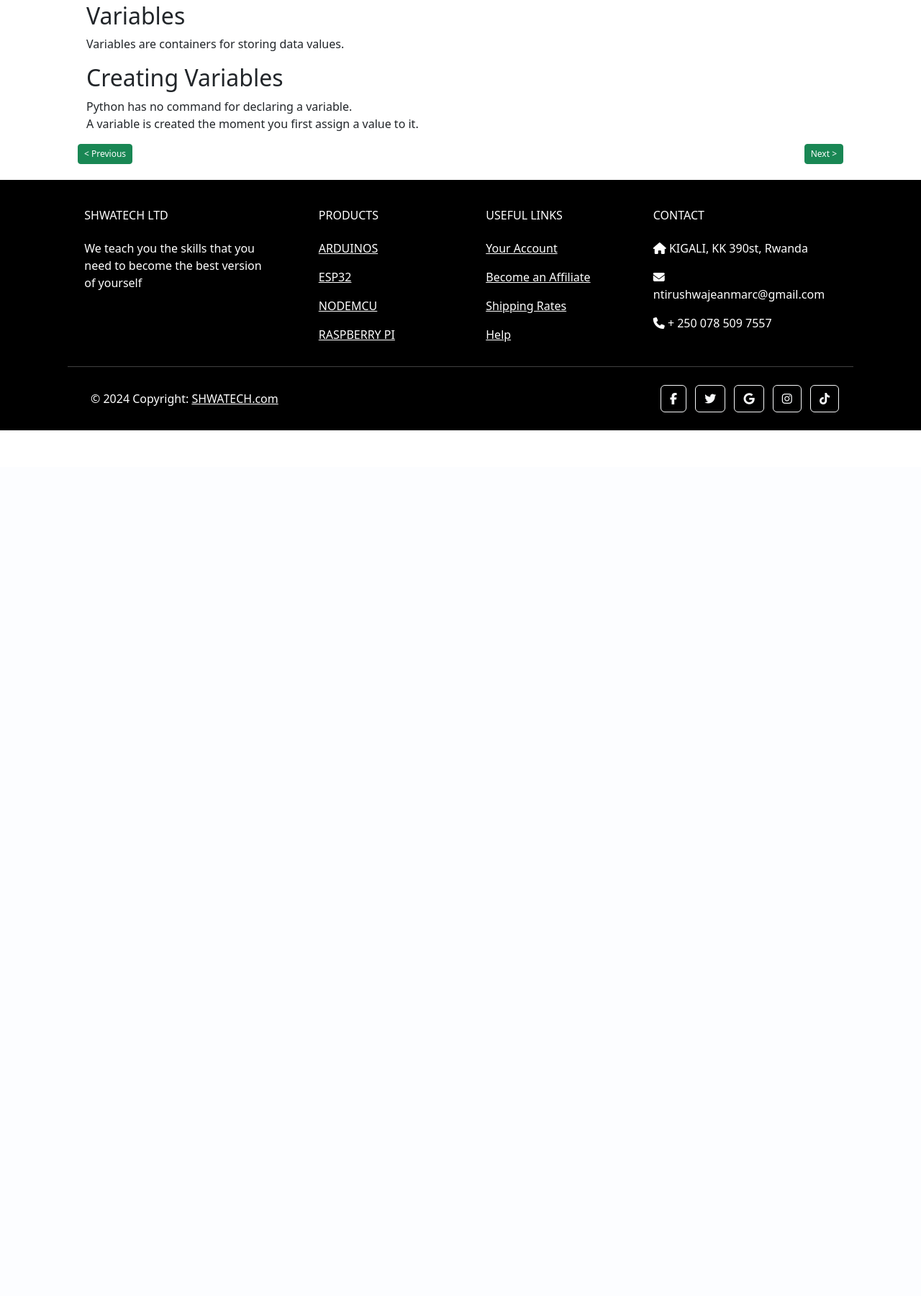
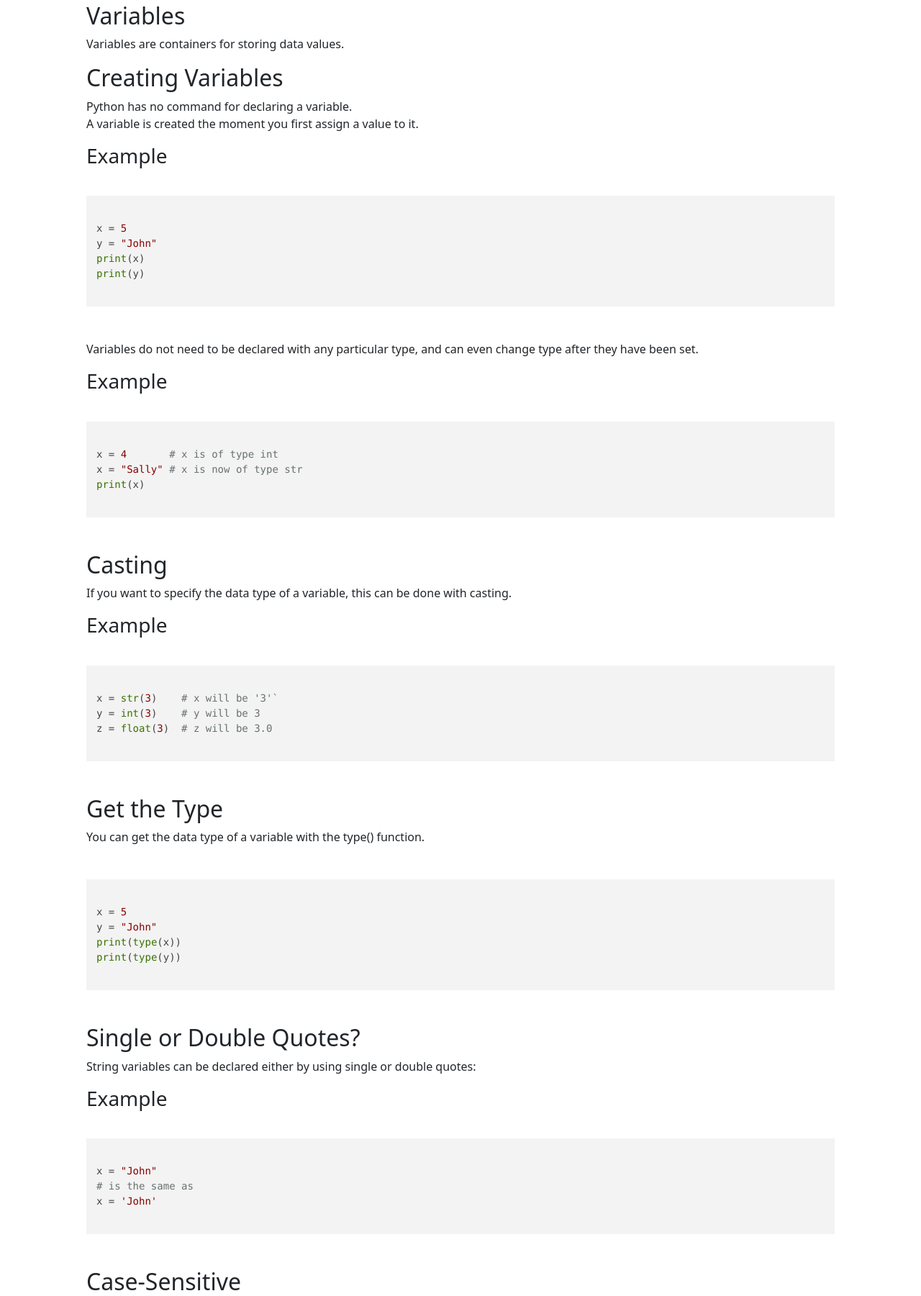
Before and after one commit to ntirushwajeanmarc/shwatech_web, a Flask app: page /python-variable in a window 1280 px wide. Shown: the part 151-1952 px from the top of the page at 72% size. Before the commit the page ends 749 px from the top, so only its background shows below. Run offline with Flask 3, Linux system fonts and the light colour scheme; some libraries are stand-ins or nearby versions.

Commit message:
new change

```diff
--- a/templates/python/variable.html
+++ b/templates/python/variable.html
@@ -12,8 +12,66 @@
 <p>Python has no command for declaring a variable.</br>
 
 A variable is created the moment you first assign a value to it.</p>
+<h3>Example</h3>
+<pre class="Python">
+    <code>
+x = 5
+y = "John"
+print(x)
+print(y)
+    </code>
+</pre>
+<p>Variables do not need to be declared with any particular type, and can even change type after they have been set.</p>
 
-
+<h3>Example</h3>
+<pre class="Python">
+    <code>
+x = 4       # x is of type int
+x = "Sally" # x is now of type str
+print(x)
+    </code>
+</pre>
+<h2>Casting</h2>
+<p>If you want to specify the data type of a variable, this can be done with casting.</p>
+<h3>Example</h3>
+<pre class="Python">
+    <code>
+x = str(3)    # x will be '3'`
+y = int(3)    # y will be 3
+z = float(3)  # z will be 3.0
+    </code>
+</pre>
+<h2>Get the Type</h2>
+<p>You can get the data type of a variable with the type() function.</p>
+<pre class="Python">
+    <code>
+x = 5
+y = "John"
+print(type(x))
+print(type(y))
+    </code>
+</pre>
+<h2>Single or Double Quotes?</h2>
+<p>String variables can be declared either by using single or double quotes:</p>
+<h3>Example</h3>
+<pre class="Python">
+    <code>
+x = "John"
+# is the same as
+x = 'John'
+    </code>
+</pre>
+<h2>Case-Sensitive</h2>
+<p>Variable names are case-sensitive.</p>
+<h3>Example</h3>
+<p>This will create two variable</p>
+<pre class="Python">
+    <code>
+a = 4
+A = "Sally"
+#A will not overwrite a
+    </code>
+</pre>
 
 
 
```
